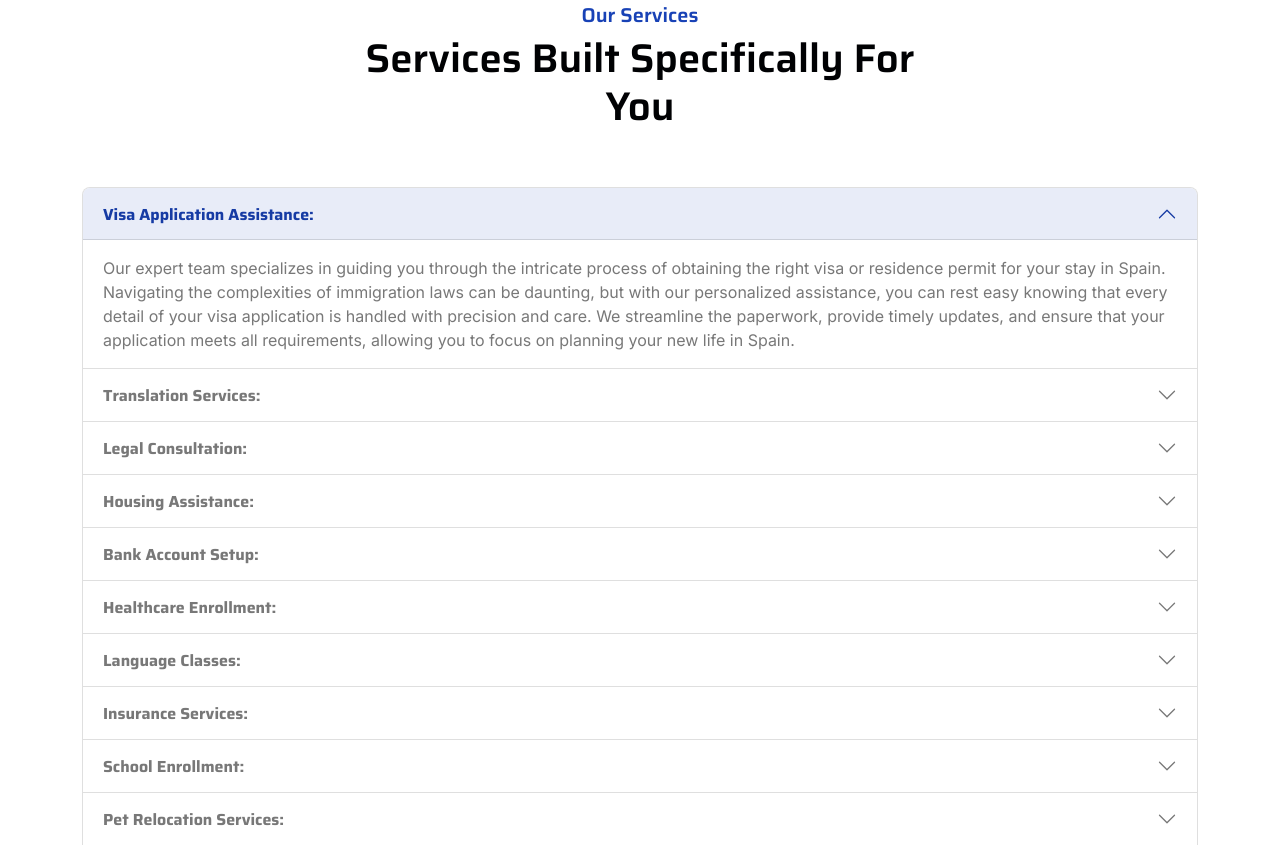
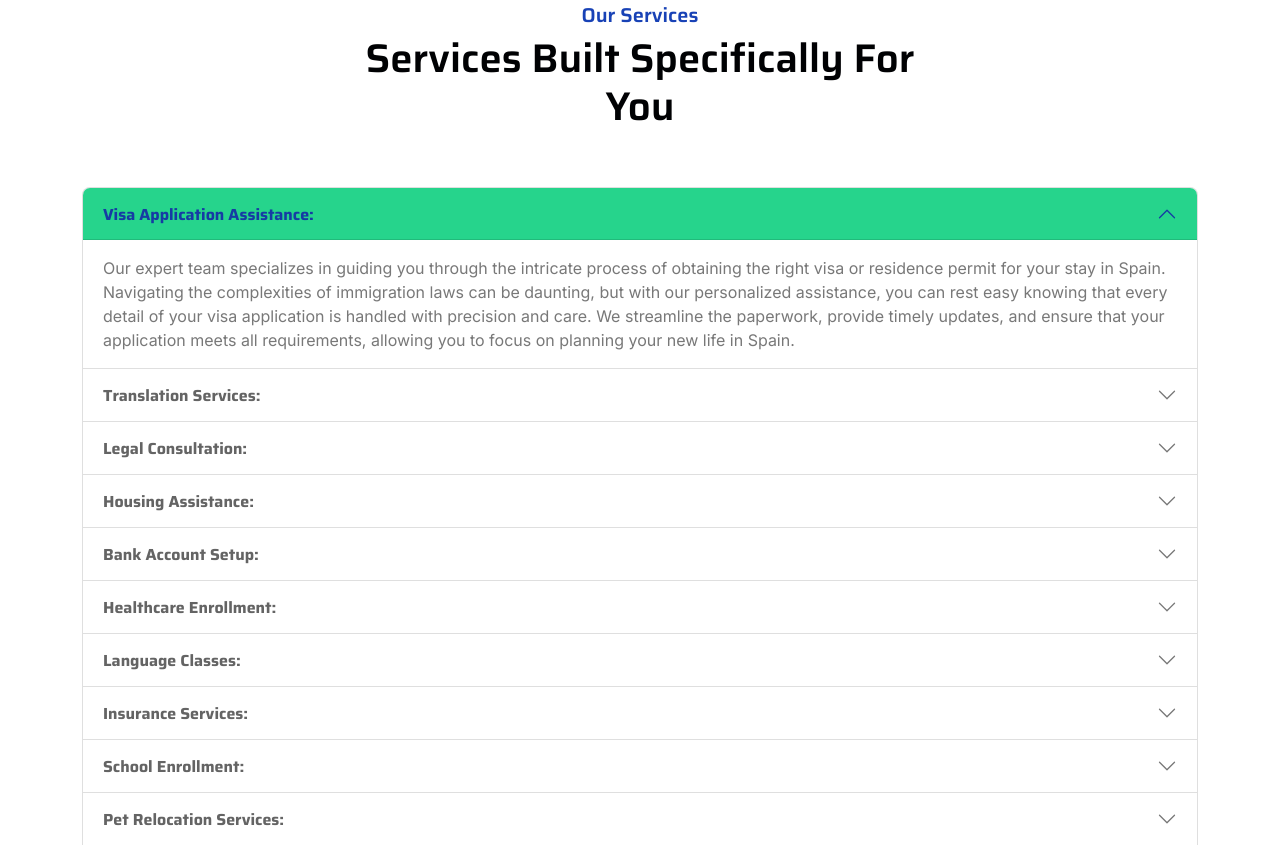
Before and after one commit to konovaldenys/konovaldenys.github.io, a plain HTML site: page index.html in a window 1280 px wide. Shown: the part 1679-2524 px from the top of the page. Drawn offline with nearby package versions, Linux system fonts and the light colour scheme.

Commit message:
Accordion color fix

```diff
--- a/css/style.css
+++ b/css/style.css
@@ -670,3 +670,11 @@
 }
 
 /*** Footer End ***/
+
+.accordion-button {
+    color: #646464;
+}
+
+.accordion-button:not(.collapsed) {
+    background-color: #26d48c;
+}
```
